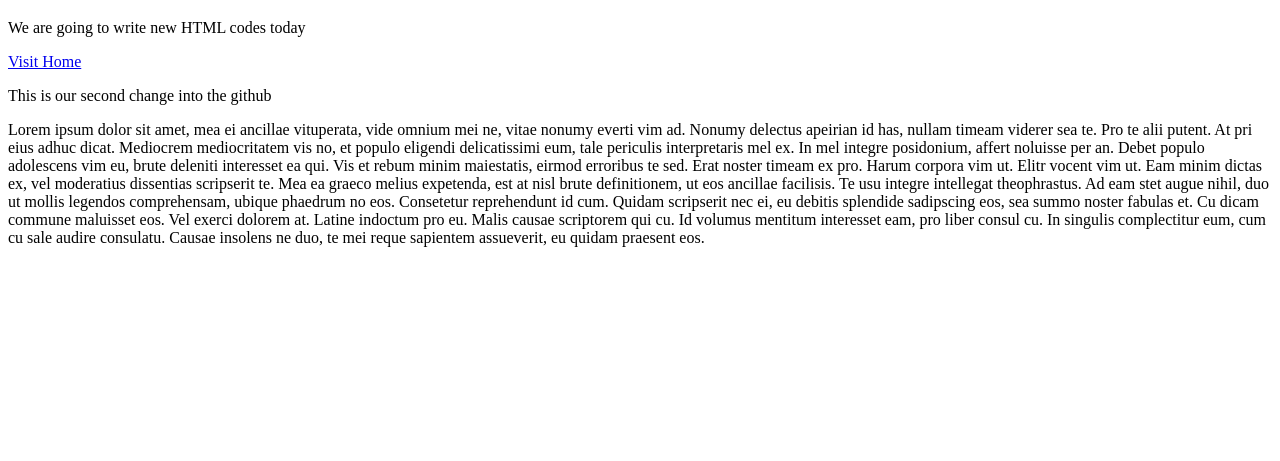
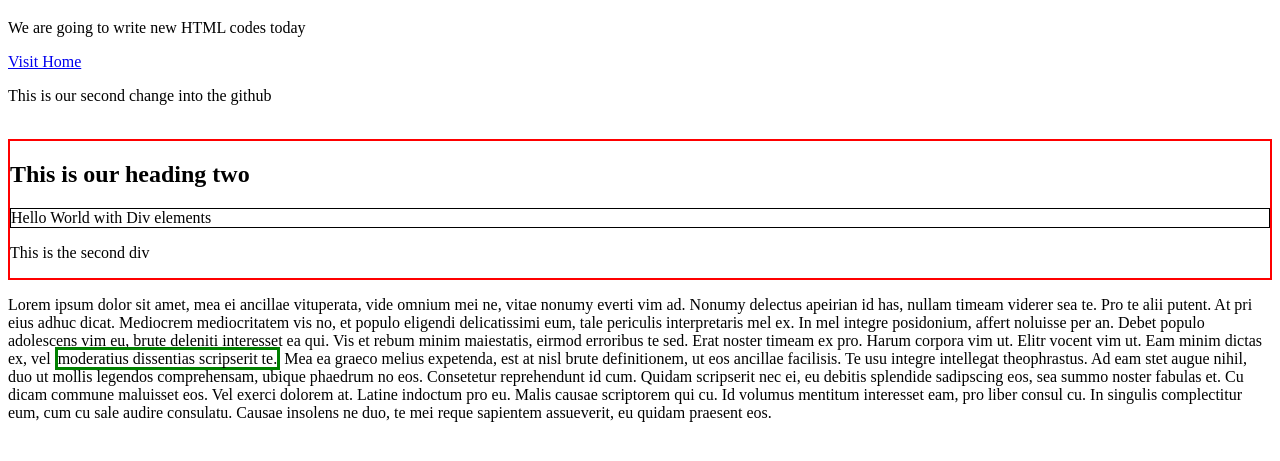
Before and after one commit to Dinu-Sri/fotweb, a plain HTML site: page about.html in a window 1280 px wide. Shown: the part 61-522 px from the top of the page. Drawn offline with Linux system fonts and the light colour scheme.

Commit message:
updated block level tags

```diff
--- a/about.html
+++ b/about.html
@@ -16,11 +16,28 @@
 
 <p>This is our second change into the github</p>
 
+
+
+
+<br>
+
+<div style="border: 2px solid red">
+
+	<h2>This is our heading two</h2>
+
+	<div style="border: 1px solid black">Hello World with Div elements</div>
+
+	<p>This is the second div</p>
+
+</div>
+
+
+
 <p> Lorem ipsum dolor sit amet, mea ei ancillae vituperata, vide omnium mei ne, vitae nonumy everti vim ad. Nonumy delectus apeirian id has, nullam timeam viderer sea te. Pro te alii putent. At pri eius adhuc dicat. Mediocrem mediocritatem vis no, et populo eligendi delicatissimi eum, tale periculis interpretaris mel ex.
 
 In mel integre posidonium, affert noluisse per an. Debet populo adolescens vim eu, brute deleniti interesset ea qui. Vis et rebum minim maiestatis, eirmod erroribus te sed. Erat noster timeam ex pro. Harum corpora vim ut.
 
-Elitr vocent vim ut. Eam minim dictas ex, vel moderatius dissentias scripserit te. Mea ea graeco melius expetenda, est at nisl brute definitionem, ut eos ancillae facilisis. Te usu integre intellegat theophrastus.
+Elitr vocent vim ut. Eam minim dictas ex, vel <span style="border: 3px solid green">moderatius dissentias scripserit te.</span>  Mea ea graeco melius expetenda, est at nisl brute definitionem, ut eos ancillae facilisis. Te usu integre intellegat theophrastus.
 
 Ad eam stet augue nihil, duo ut mollis legendos comprehensam, ubique phaedrum no eos. Consetetur reprehendunt id cum. Quidam scripserit nec ei, eu debitis splendide sadipscing eos, sea summo noster fabulas et. Cu dicam commune maluisset eos. Vel exerci dolorem at.
 
```
